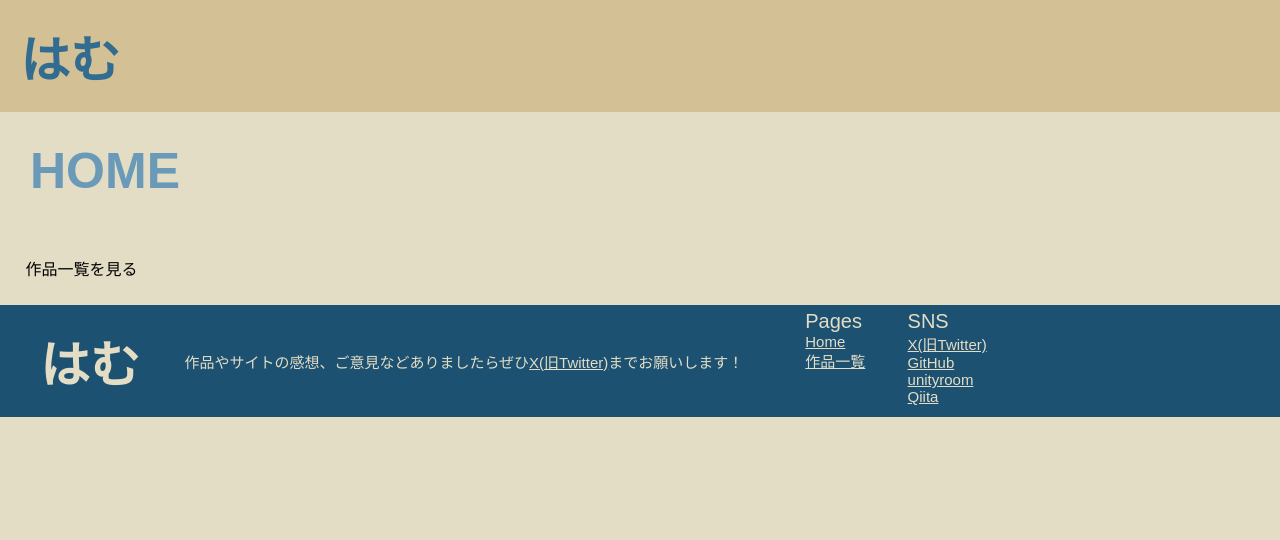
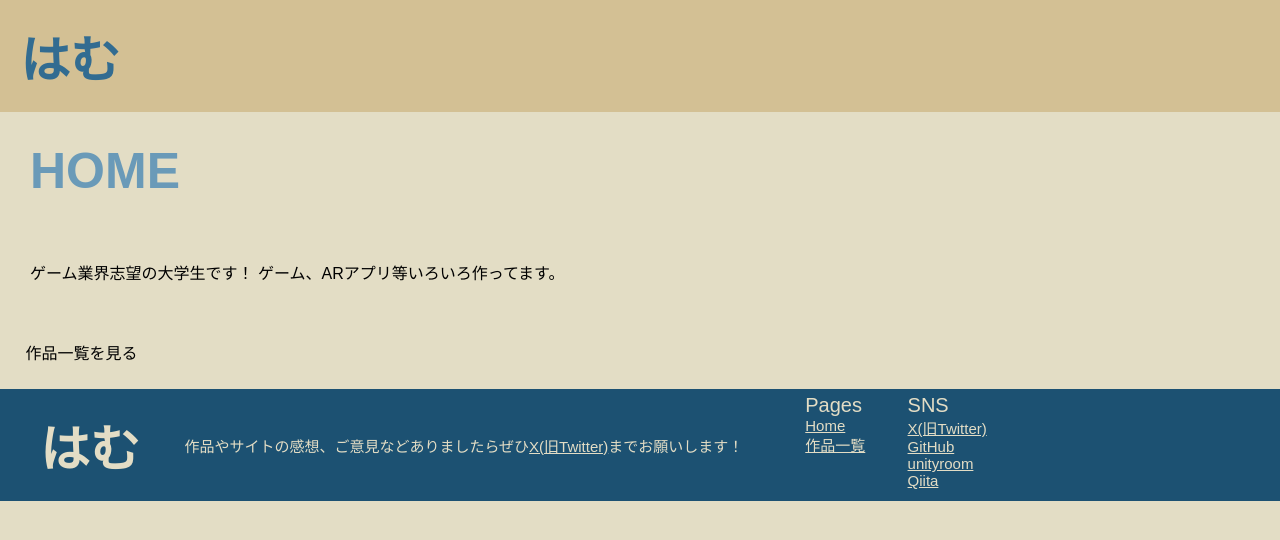
Before and after one commit to 51hamu51/HamuOfficialSite, a Next.js app: page / in a window 1280 px wide. Shown: the top 540 px of the page. Built offline with nearby package versions, Linux system fonts and the light colour scheme.

Commit message:
feat:HOMEでのメッセージの追加

```diff
--- a/src/app/home.module.css
+++ b/src/app/home.module.css
@@ -1,3 +1,7 @@
 .links {
   padding: 2%;
 }
+
+.introduction {
+  padding: 30px;
+}
--- a/src/app/page.tsx
+++ b/src/app/page.tsx
@@ -4,6 +4,9 @@ export default function Home() {
   return (
     <>
       <h1 className="title">HOME</h1>
+      <p className={styles.introduction}>
+        ゲーム業界志望の大学生です！ ゲーム、ARアプリ等いろいろ作ってます。
+      </p>
       <div className={styles.links}>
         <Link href="/products">
           <p>作品一覧を見る</p>
```
